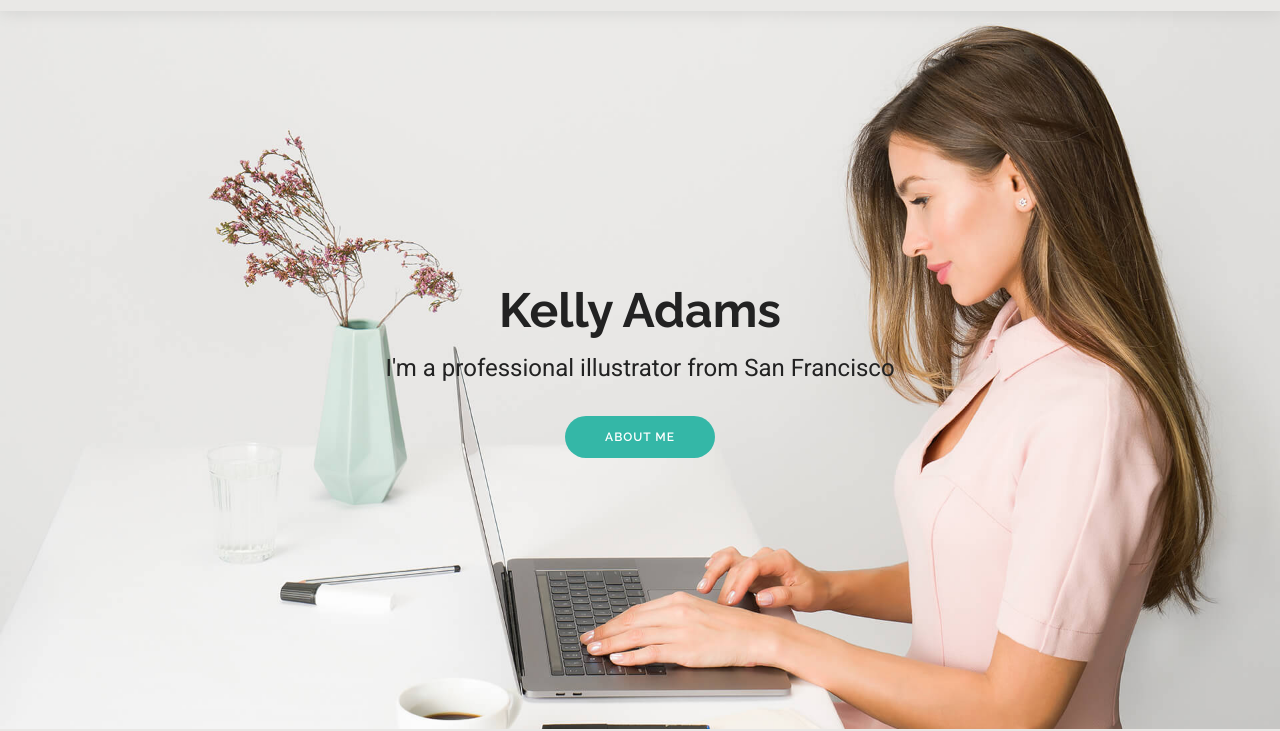
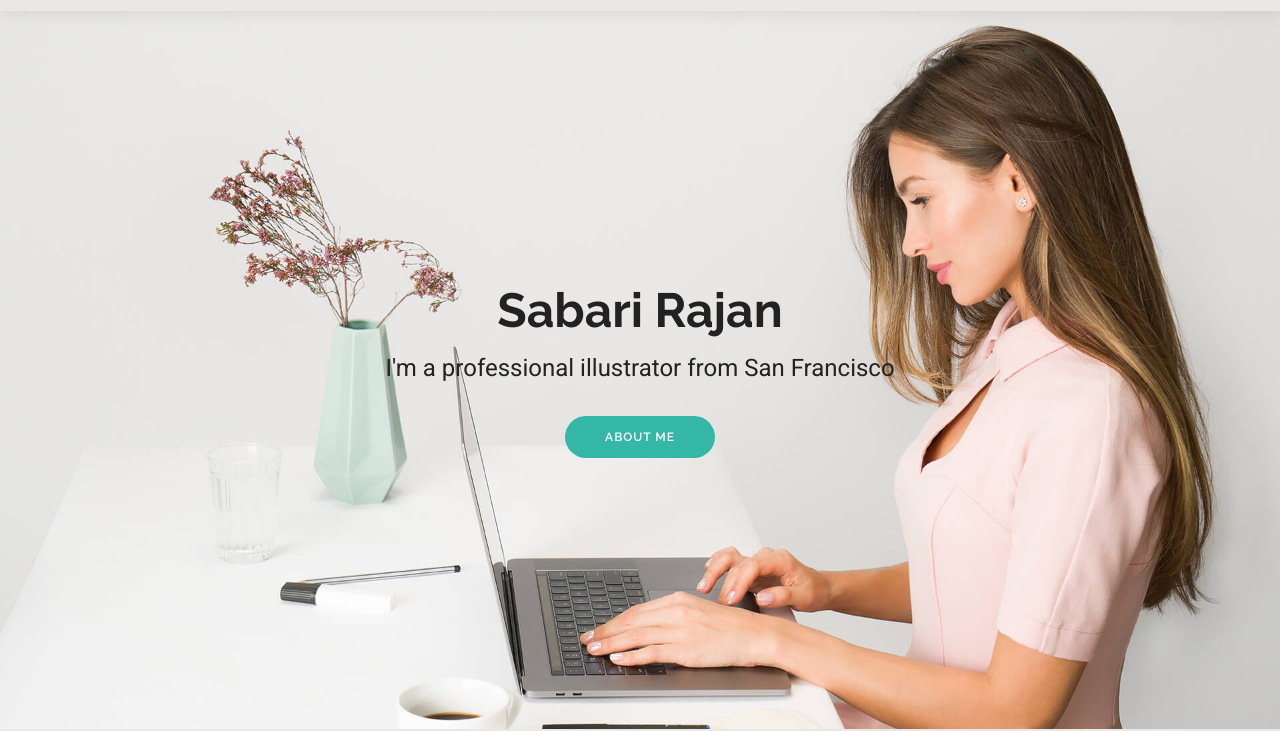
Before and after one commit to sabari7881/sabari7881.github.io, a plain HTML site: page index.html in a window 1280 px wide. Shown: the part 72-803 px from the top of the page. Drawn offline with Linux system fonts and the light colour scheme.

Commit message:
Name changed 2

```diff
--- a/index.html
+++ b/index.html
@@ -96,7 +96,7 @@
       <div class="container text-center" data-aos="zoom-out" data-aos-delay="100">
         <div class="row justify-content-center">
           <div class="col-lg-8">
-            <h2>Kelly Adams</h2>
+            <h2>Sabari Rajan</h2>
             <p>I'm a professional illustrator from San Francisco</p>
             <a href="about.html" class="btn-get-started">About Me</a>
           </div>
```
